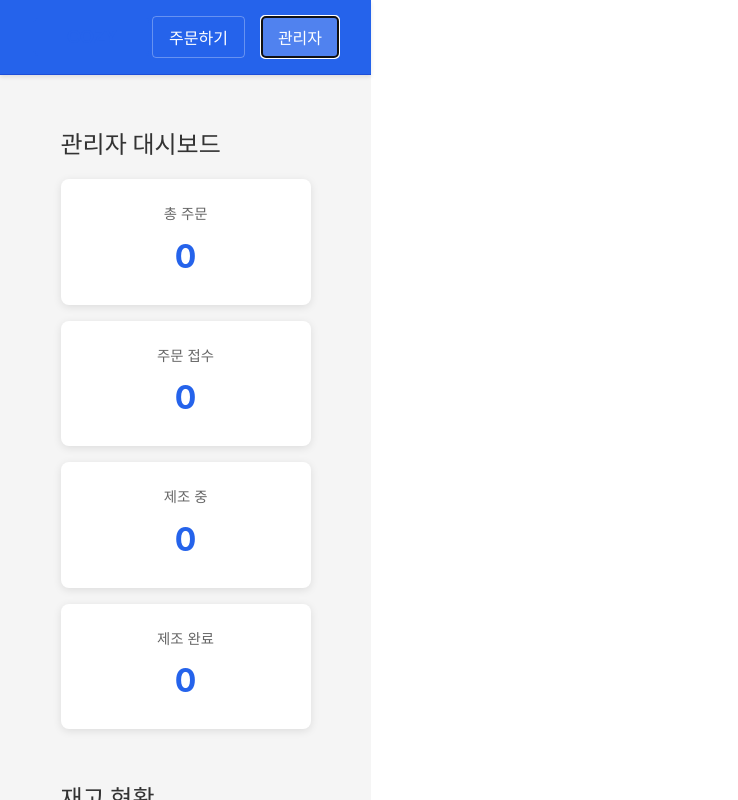
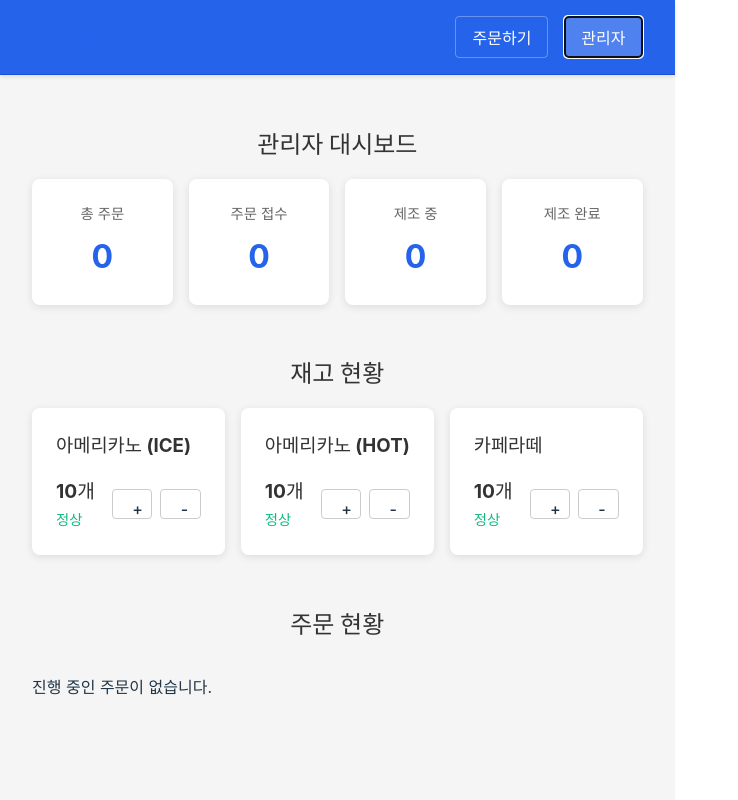
Before and after one commit to alex0729/order-app, a React (Vite) app in the folder ui/: page / in a window 1280 px wide. Both pictures are taken after a click on the button "관리자". Shown: the top 800 px of the page, without its empty margins (0-738 px from the left). Built offline with nearby package versions, Linux system fonts and the light colour scheme.

Commit message:
관리자 화면 코드 작성성

```diff
--- a/ui/src/App.css
+++ b/ui/src/App.css
@@ -12,6 +12,7 @@
   border-bottom: 1px solid #1d4ed8;
   padding: 1rem 0;
   box-shadow: 0 2px 4px rgba(0,0,0,0.1);
+  width: 100%;
 }
 
 .header-content {
@@ -329,6 +330,7 @@
   display: flex;
   flex-direction: column;
   gap: 2rem;
+  width: 100%;
 }
 
 .admin-dashboard h2,
@@ -336,12 +338,20 @@
 .orders-section h2 {
   margin-bottom: 1rem;
   color: #333;
+  text-align: center;
+}
+
+.admin-dashboard,
+.inventory-section,
+.orders-section {
+  width: 100%;
 }
 
 .stats-grid {
   display: grid;
-  grid-template-columns: repeat(auto-fit, minmax(200px, 1fr));
+  grid-template-columns: repeat(4, 1fr);
   gap: 1rem;
+  width: 100%;
 }
 
 .stat-card {
@@ -368,8 +378,9 @@
 
 .inventory-grid {
   display: grid;
-  grid-template-columns: repeat(auto-fit, minmax(250px, 1fr));
+  grid-template-columns: repeat(3, 1fr);
   gap: 1rem;
+  width: 100%;
 }
 
 .inventory-card {
@@ -388,6 +399,23 @@
   display: flex;
   justify-content: space-between;
   align-items: center;
+}
+
+.stock-info {
+  display: flex;
+  flex-direction: column;
+  gap: 0.25rem;
+}
+
+.stock-count {
+  font-size: 1.2rem;
+  font-weight: bold;
+  color: #333;
+}
+
+.stock-status {
+  font-size: 0.9rem;
+  font-weight: 600;
 }
 
 .stock-buttons {
@@ -445,16 +473,19 @@
   color: #2563eb;
 }
 
-.receive-order-button {
+.receive-order-button,
+.order-action-button {
   padding: 0.5rem 1rem;
   background-color: #2563eb;
   color: white;
   border: none;
   border-radius: 4px;
   cursor: pointer;
+  font-weight: 500;
 }
 
-.receive-order-button:hover {
+.receive-order-button:hover,
+.order-action-button:hover {
   background-color: #1d4ed8;
 }
 
@@ -504,6 +535,16 @@
   }
 }
 
+@media (max-width: 1200px) {
+  .stats-grid {
+    grid-template-columns: repeat(4, 1fr);
+  }
+
+  .inventory-grid {
+    grid-template-columns: repeat(3, 1fr);
+  }
+}
+
 @media (max-width: 1024px) {
   .products-grid {
     grid-template-columns: repeat(2, 1fr);
--- a/ui/src/App.tsx
+++ b/ui/src/App.tsx
@@ -60,6 +60,22 @@ function App() {
     setOrders(orders.map(order =>
       order.id === orderId
         ? { ...order, status: 'received' }
+        : order
+    ));
+  };
+
+  const startProduction = (orderId: string) => {
+    setOrders(orders.map(order =>
+      order.id === orderId
+        ? { ...order, status: 'in_production' }
+        : order
+    ));
+  };
+
+  const completeOrder = (orderId: string) => {
+    setOrders(orders.map(order =>
+      order.id === orderId
+        ? { ...order, status: 'completed' }
         : order
     ));
   };
@@ -167,6 +183,8 @@ function App() {
             orders={orders}
             inventory={inventory}
             onReceiveOrder={receiveOrder}
+            onStartProduction={startProduction}
+            onCompleteOrder={completeOrder}
             onUpdateInventory={updateInventory}
           />
         )}
@@ -176,16 +194,25 @@ function App() {
 }
 
 // AdminPage 컴포넌트
-function AdminPage({ orders, inventory, onReceiveOrder, onUpdateInventory }: {
+function AdminPage({ orders, inventory, onReceiveOrder, onStartProduction, onCompleteOrder, onUpdateInventory }: {
   orders: Array<{id: string, timestamp: string, items: any[], totalAmount: number, status: string}>;
   inventory: {[key: string]: number};
   onReceiveOrder: (orderId: string) => void;
+  onStartProduction: (orderId: string) => void;
+  onCompleteOrder: (orderId: string) => void;
   onUpdateInventory: (item: string, change: number) => void;
 }) {
   const totalOrders = orders.length;
   const receivedOrders = orders.filter(order => order.status === 'received').length;
   const inProductionOrders = orders.filter(order => order.status === 'in_production').length;
   const completedOrders = orders.filter(order => order.status === 'completed').length;
+
+  // 재고 상태를 반환하는 함수
+  const getStockStatus = (count: number) => {
+    if (count === 0) return { text: '품절', color: '#ef4444' };
+    if (count < 5) return { text: '주의', color: '#f59e0b' };
+    return { text: '정상', color: '#10b981' };
+  };
 
   return (
     <div className="admin-page">
@@ -217,7 +244,12 @@ function AdminPage({ orders, inventory, onReceiveOrder, onUpdateInventory }: {
           <div className="inventory-card">
             <h3>아메리카노 (ICE)</h3>
             <div className="stock-control">
-              <span>{inventory['아메리카노(ICE)']}개</span>
+              <div className="stock-info">
+                <span className="stock-count">{inventory['아메리카노(ICE)']}개</span>
+                <span className="stock-status" style={{ color: getStockStatus(inventory['아메리카노(ICE)']).color }}>
+                  {getStockStatus(inventory['아메리카노(ICE)']).text}
+                </span>
+              </div>
               <div className="stock-buttons">
                 <button onClick={() => onUpdateInventory('아메리카노(ICE)', 1)}>+</button>
                 <button onClick={() => onUpdateInventory('아메리카노(ICE)', -1)}>-</button>
@@ -227,7 +259,12 @@ function AdminPage({ orders, inventory, onReceiveOrder, onUpdateInventory }: {
           <div className="inventory-card">
             <h3>아메리카노 (HOT)</h3>
             <div className="stock-control">
-              <span>{inventory['아메리카노(HOT)']}개</span>
+              <div className="stock-info">
+                <span className="stock-count">{inventory['아메리카노(HOT)']}개</span>
+                <span className="stock-status" style={{ color: getStockStatus(inventory['아메리카노(HOT)']).color }}>
+                  {getStockStatus(inventory['아메리카노(HOT)']).text}
+                </span>
+              </div>
               <div className="stock-buttons">
                 <button onClick={() => onUpdateInventory('아메리카노(HOT)', 1)}>+</button>
                 <button onClick={() => onUpdateInventory('아메리카노(HOT)', -1)}>-</button>
@@ -237,7 +274,12 @@ function AdminPage({ orders, inventory, onReceiveOrder, onUpdateInventory }: {
           <div className="inventory-card">
             <h3>카페라떼</h3>
             <div className="stock-control">
-              <span>{inventory['카페라떼']}개</span>
+              <div className="stock-info">
+                <span className="stock-count">{inventory['카페라떼']}개</span>
+                <span className="stock-status" style={{ color: getStockStatus(inventory['카페라떼']).color }}>
+                  {getStockStatus(inventory['카페라떼']).text}
+                </span>
+              </div>
               <div className="stock-buttons">
                 <button onClick={() => onUpdateInventory('카페라떼', 1)}>+</button>
                 <button onClick={() => onUpdateInventory('카페라떼', -1)}>-</button>
@@ -260,15 +302,49 @@ function AdminPage({ orders, inventory, onReceiveOrder, onUpdateInventory }: {
                 <span className="order-price">{order.totalAmount.toLocaleString()}원</span>
               </div>
               <button
-                className="receive-order-button"
+                className="order-action-button"
                 onClick={() => onReceiveOrder(order.id)}
               >
                 주문 접수
               </button>
             </div>
           ))}
-          {orders.filter(order => order.status === 'pending').length === 0 && (
-            <p>대기 중인 주문이 없습니다.</p>
+          {orders.filter(order => order.status === 'received').map((order) => (
+            <div key={order.id} className="order-item">
+              <div className="order-info">
+                <span className="order-time">{order.timestamp}</span>
+                <span className="order-items">
+                  {order.items.map((item: any) => `${item.name} x ${item.quantity}`).join(', ')}
+                </span>
+                <span className="order-price">{order.totalAmount.toLocaleString()}원</span>
+              </div>
+              <button
+                className="order-action-button"
+                onClick={() => onStartProduction(order.id)}
+              >
+                제조 시작
+              </button>
+            </div>
+          ))}
+          {orders.filter(order => order.status === 'in_production').map((order) => (
+            <div key={order.id} className="order-item">
+              <div className="order-info">
+                <span className="order-time">{order.timestamp}</span>
+                <span className="order-items">
+                  {order.items.map((item: any) => `${item.name} x ${item.quantity}`).join(', ')}
+                </span>
+                <span className="order-price">{order.totalAmount.toLocaleString()}원</span>
+              </div>
+              <button
+                className="order-action-button"
+                onClick={() => onCompleteOrder(order.id)}
+              >
+                제조 완료
+              </button>
+            </div>
+          ))}
+          {orders.filter(order => ['pending', 'received', 'in_production'].includes(order.status)).length === 0 && (
+            <p>진행 중인 주문이 없습니다.</p>
           )}
         </div>
       </div>
```
